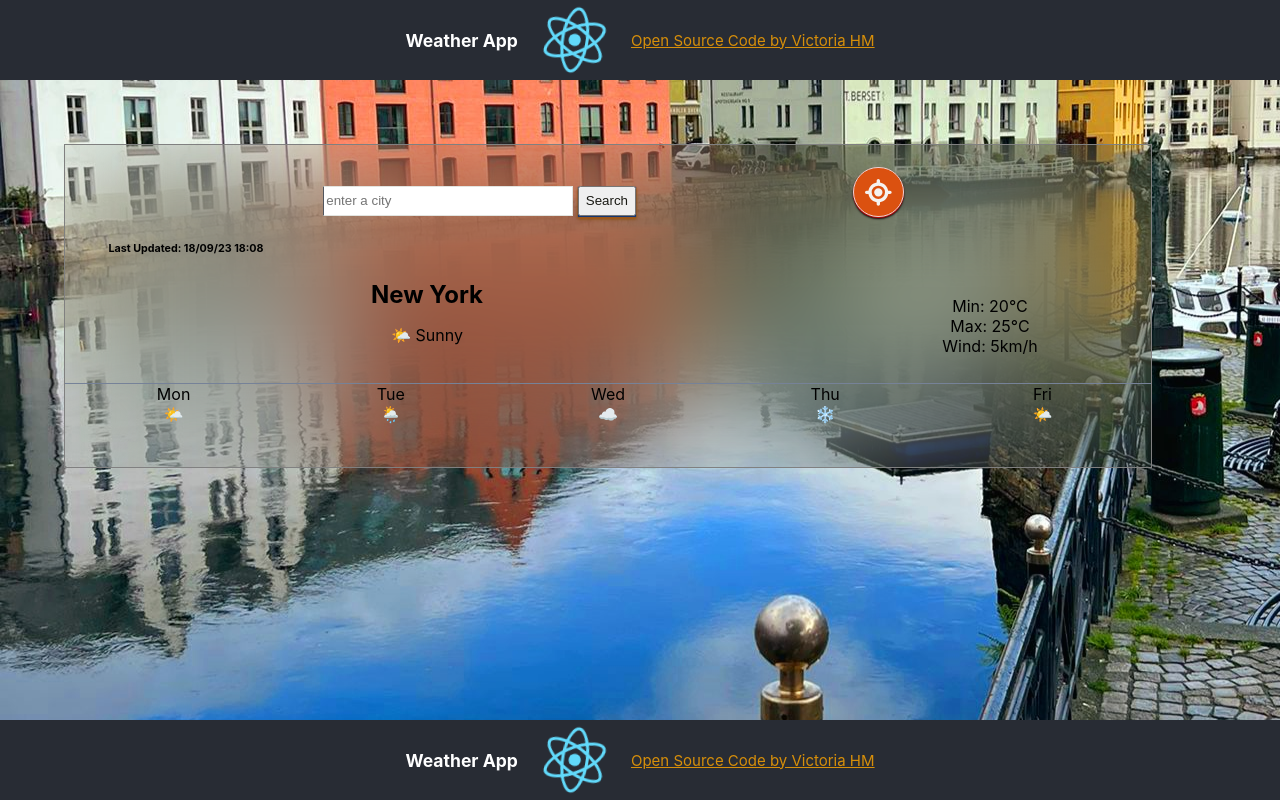
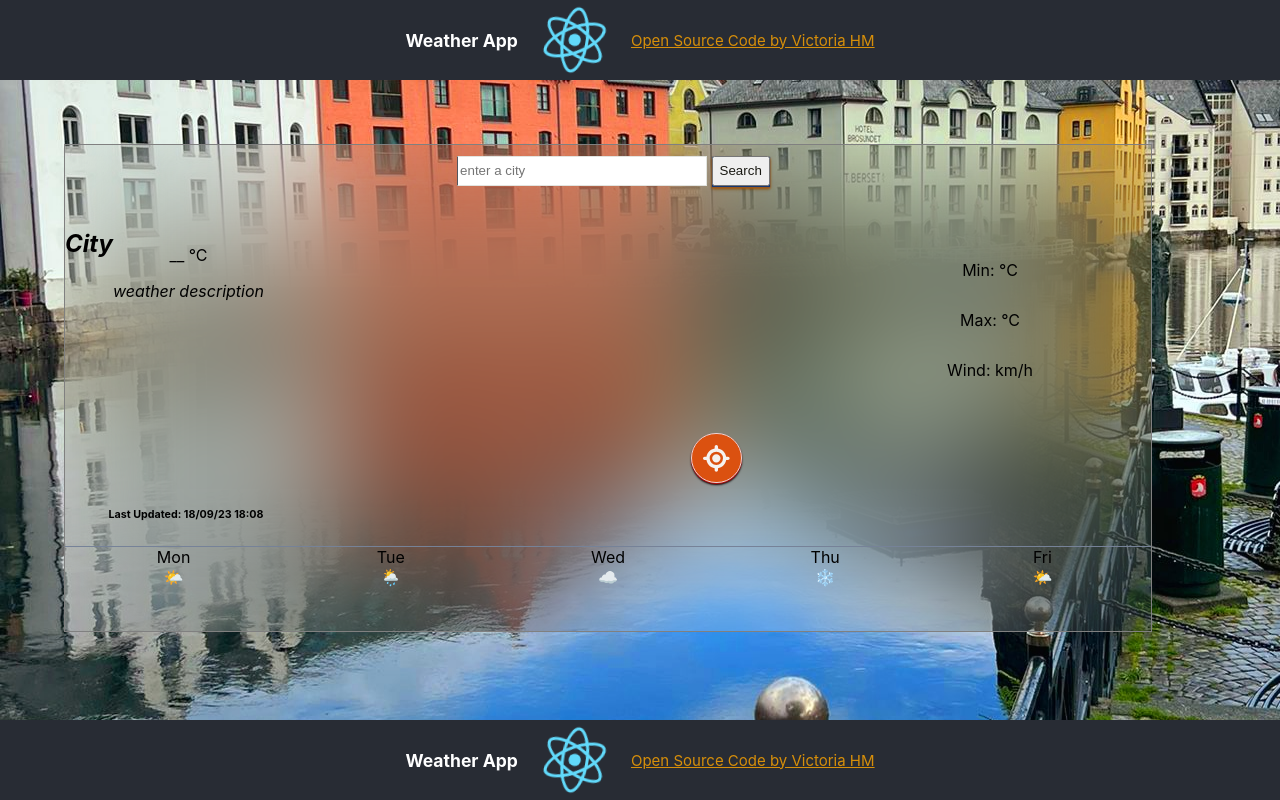
Before and after one commit to hewittmv/my-weather-react-app, a React (Create React App) app: page / in a window 1280 px wide. Built offline with nearby package versions, Linux system fonts and the light colour scheme.

Commit message:
integrate weather API

```diff
--- a/src/App.css
+++ b/src/App.css
@@ -95,12 +95,15 @@ h6 {
   box-shadow: 0 1px 1px #163772, 0 2px 2px #c96508, 0 3px 3px #784606;
 }
 .weather-grid {
+  margin-top: 4%;
   display: grid;
   grid-template-columns: 2fr 1fr;
 }
 .box-1 {
   display: flex;
-  flex-direction: column;
+}
+.box-2 {
+  line-height: 50px;
 }
 h2 {
   padding: 0;
--- a/src/App.js
+++ b/src/App.js
@@ -30,19 +30,7 @@ function App() {
           />
         </button>
         <h6>Last Updated: 18/09/23 18:08 </h6>
-        <div className="weather-grid">
-          <div className="box-1">
-            <h2>New York</h2>
-            <p>🌤️ Sunny </p>
-          </div>
-          <div className="box-2">
-            <ul>
-              <li>Min: 20°C</li>
-              <li>Max: 25°C </li>
-              <li>Wind: 5km/h</li>
-            </ul>
-          </div>
-        </div>
+
         <div className="forecast-grid">
           <div className="box-3">
             Mon
--- a/src/Search.js
+++ b/src/Search.js
@@ -1,17 +1,106 @@
-import React from "react";
+import React, { useState } from "react";
+import axios from "axios";
 
 export default function Search() {
-  return (
+  const [city, setCity] = useState("");
+  const [loaded, setLoaded] = useState(false);
+  const [weather, setWeather] = useState({});
+
+  function displayWeather(response) {
+    setLoaded(true);
+    setWeather({
+      temp: response.data.main.temp,
+      minTemp: response.data.main.temp_min,
+      maxTemp: response.data.main.temp_max,
+      windSpeed: response.data.wind.speed,
+      icon: `https://openweathermap.org/img/wn/${response.data.weather[0].icon}@2x.png`,
+      description: response.data.weather[0].description,
+    });
+  }
+
+  function handleSubmit(event) {
+    event.preventDefault();
+    let apiKey = "bb0df6985c2eab6a171d64a6bacbb4e1";
+    let units = "metric";
+    let url = `https://api.openweathermap.org/data/2.5/weather?q=${city}&appid=${apiKey}&units=${units}`;
+    axios.get(url).then(displayWeather);
+  }
+
+  function updateCity(event) {
+    setCity(event.target.value);
+  }
+  let form = (
     <div className="form">
-      <form>
+      <form onSubmit={handleSubmit}>
         <input
-          type="Search"
+          type="search"
           placeholder="enter a city"
           className="text-input"
+          onChange={updateCity}
         />{" "}
         {""}
-        <input type="Submit" value="Search" className="search-button" />
+        <input type="submit" value="Search" className="search-button" />
       </form>
     </div>
   );
+
+  if (loaded) {
+    return (
+      <div>
+        {form}
+        <div className="weather-grid">
+          <div className="box-1">
+            <h2>{city}</h2>
+            <p>
+              <img src={weather.icon} alt="weather icon" /> <br />{" "}
+              {weather.description} {Math.round(weather.temp)}°C
+              {""}
+            </p>
+          </div>
+          <div className="box-2">
+            <ul>
+              <li>
+                <strong>Min:</strong> {Math.round(weather.minTemp)}°C{" "}
+              </li>
+              <li>
+                <strong>Max:</strong> {Math.round(weather.maxTemp)}°C{" "}
+              </li>
+              <li>
+                <strong>Wind:</strong> {Math.round(weather.windSpeed)}km/h
+              </li>
+            </ul>
+          </div>
+        </div>
+      </div>
+    );
+  } else {
+    return (
+      <div>
+        {form}
+        <div className="weather-grid">
+          <div className="box-1">
+            <h2>
+              {" "}
+              <em>City</em>{" "}
+            </h2>
+            <p>
+              {" "}
+              __ °C
+              {""}
+              <p>
+                <em>weather description </em>
+              </p>
+            </p>
+          </div>
+          <div className="box-2">
+            <ul>
+              <li>Min: {""}°C </li>
+              <li>Max: {""}°C </li>
+              <li>Wind: {""}km/h</li>
+            </ul>
+          </div>
+        </div>
+      </div>
+    );
+  }
 }
```
